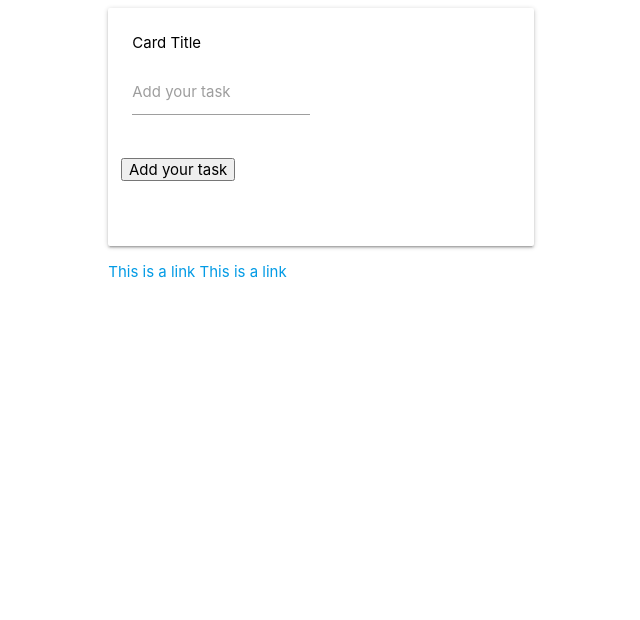
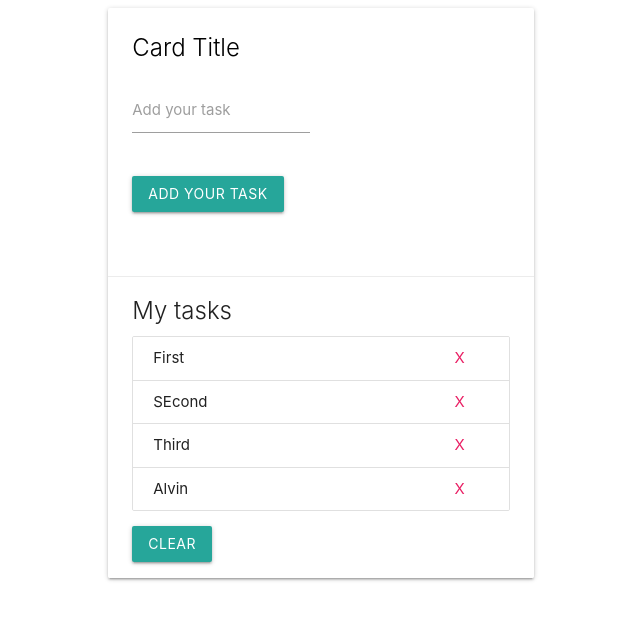
Before and after one commit to ilvestlily/prog_basics, a plain HTML site: page index.html in a window 1280 px wide. Shown: the whole page, without its empty margins (95-735 px from the left). Drawn offline with nearby package versions, Linux system fonts and the light colour scheme.

Commit message:
task form basics

```diff
--- a/index.html
+++ b/index.html
@@ -13,7 +13,7 @@
         <div class="col s12 m6">
             <div class="card y darken-1">
                 <div class="card-content black-text">
-                    <span class="Add Task">Card Title</span>
+                    <span class="card-title">Card Title</span>
                     <div class="row">
                         <form class="col s12">
                             <div class="row">
@@ -23,16 +23,23 @@
                                 </div>
                             </div>
                             <div class="row">
-                                <input type="submit" value="Add your task">
+                                <div class="col s6">
+                                <input type="submit" value="Add your task" class="btn">
                             </div>
                     </div>
-                    </form>
+                        </form>
                     </div>
 
                 </div>
                 <div class="card-action">
-                    <a href="#">This is a link</a>
-                    <a href="#">This is a link</a>
+                    <span class="card-title">My tasks</span>
+                    <ul class="collection">
+                        <li class="collection-item">First<a href="#" class=" pink-text secondary-content">X</a></li>
+                        <li class="collection-item">SEcond<a href="#" class=" pink-text secondary-content">X</a></li>
+                        <li class="collection-item">Third<a href="#" class=" pink-text secondary-content">X</a></li>
+                        <li class="collection-item">Alvin<a href="#" class=" pink-text secondary-content">X</a></li>
+                    </ul>
+                    <a href="#" class="btn">Clear</a>
                 </div>
             </div>
         </div>
```
